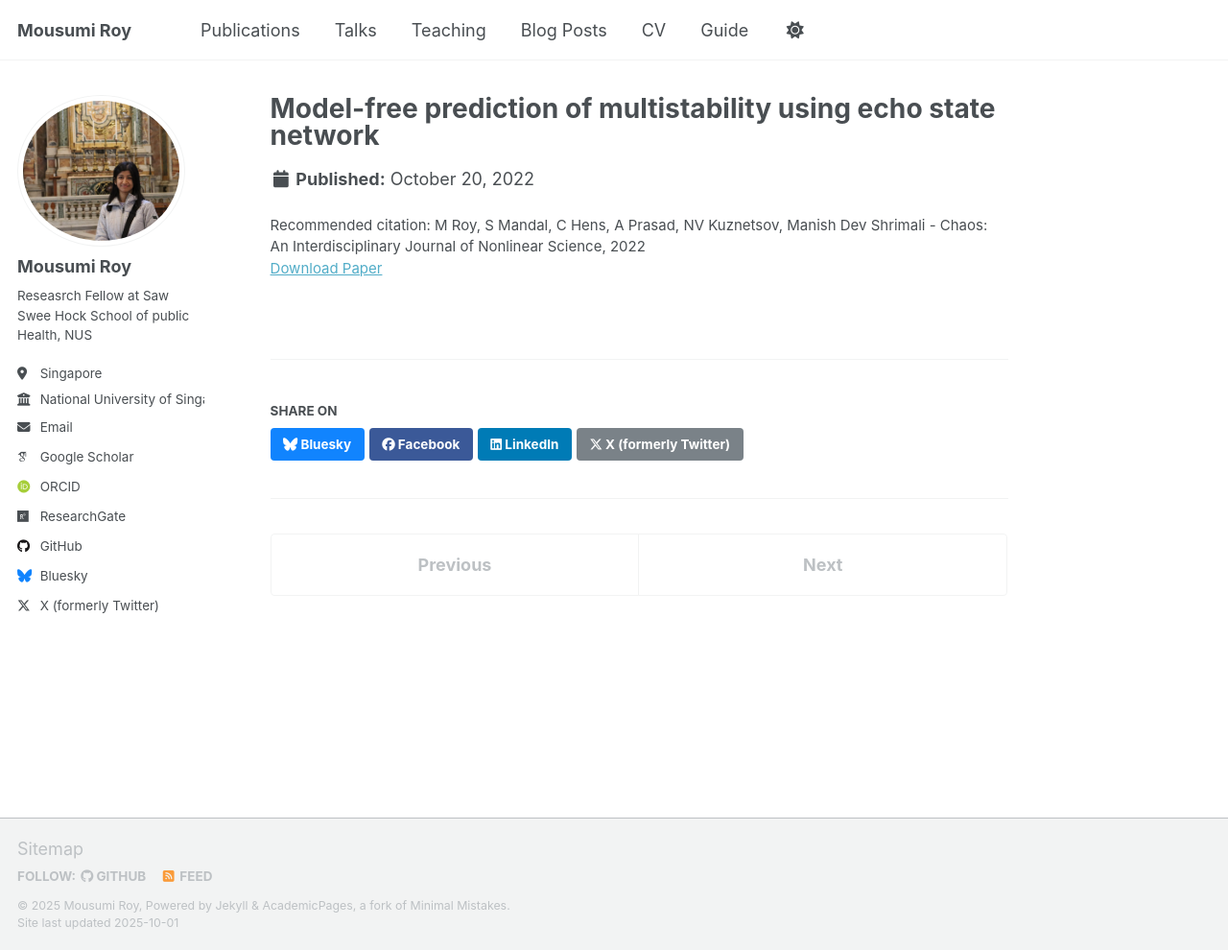
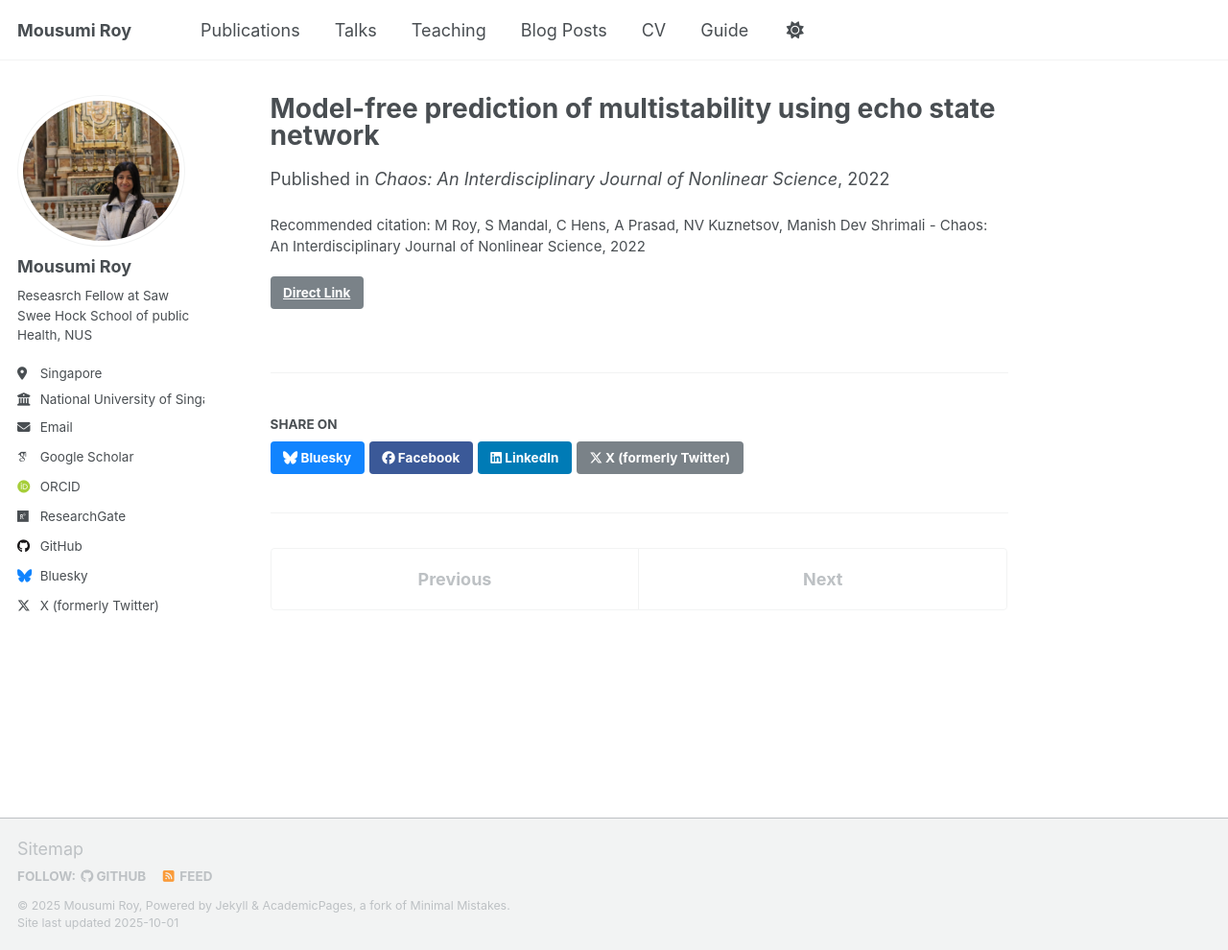
Before and after one commit to mousumi3104/mousumi3104.github.io, a Jekyll site: the page built from _publications/2022-10-20-esn-multistabity.md, in a window 1280 px wide and 990 px high. Shown: the whole window at 96% size. Built offline with Jekyll 4.4.1, drawn with Linux system fonts in a browser that asks for light colours; some web fonts are replaced; a script that is not in the unit is left out.

Commit message:
Update 2022-10-20-esn-multistabity.md

```diff
--- a/_publications/2022-10-20-esn-multistabity.md
+++ b/_publications/2022-10-20-esn-multistabity.md
@@ -1,7 +1,16 @@
 ---
 title: "Model-free prediction of multistability using echo state network"
 collection: publications
+permalink: /publication/2022-10-20-esn-multistabity
 date: 2022-10-20
-paperurl: 'https://pubs.aip.org/aip/cha/article-abstract/32/10/101104/2835813/Model-free-prediction-of-multistability-using-echo?redirectedFrom=fulltext'
+venue: "Chaos: An Interdisciplinary Journal of Nonlinear Science"
+link: "https://pubs.aip.org/aip/cha/article-abstract/32/10/101104/2835813/Model-free-prediction-of-multistability-using-echo?"
+authors:
+  - "Mousumi Roy"
+  - "S Mandal"
+  - "C Hens"
+  - "A Prasad"
+  - "NV Kuznetsov"
+  - "Manish Dev Shrimali"
 citation: 'M Roy, S Mandal, C Hens, A Prasad, NV Kuznetsov, Manish Dev Shrimali - Chaos: An Interdisciplinary Journal of Nonlinear Science, 2022'
 ---
```
